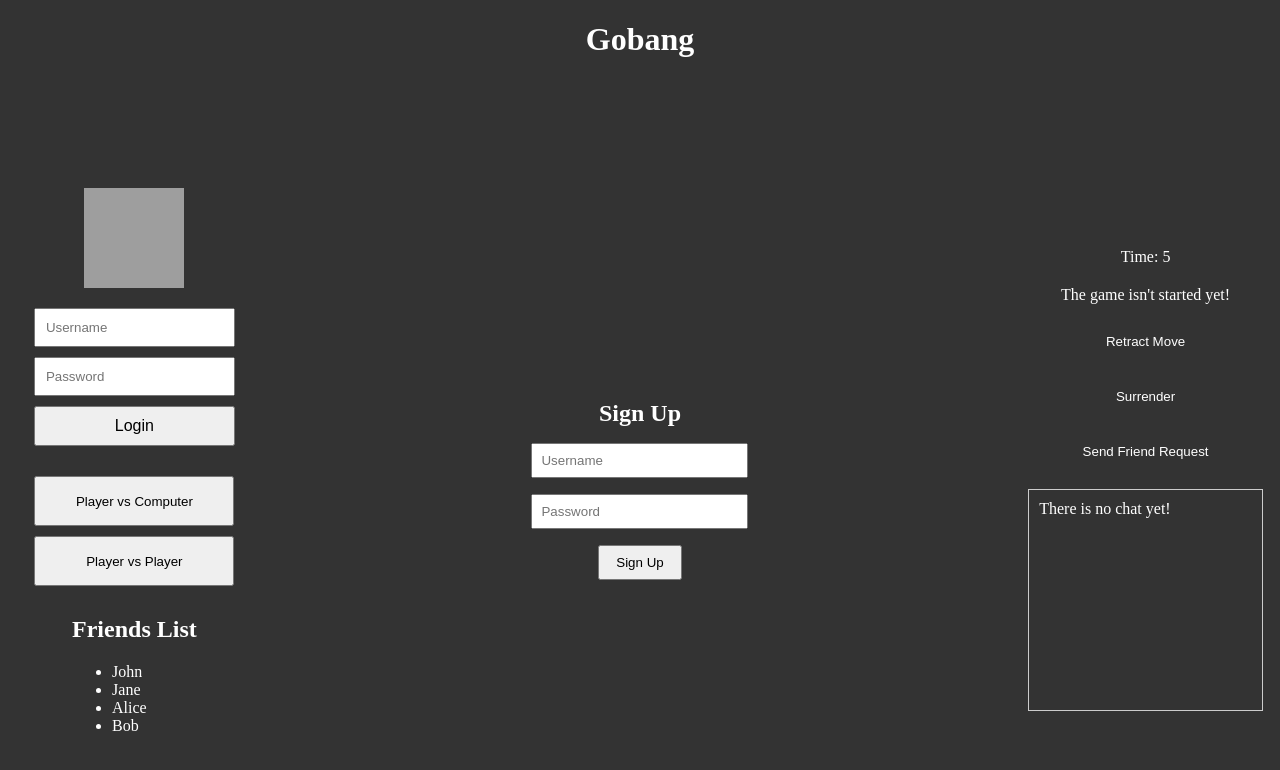
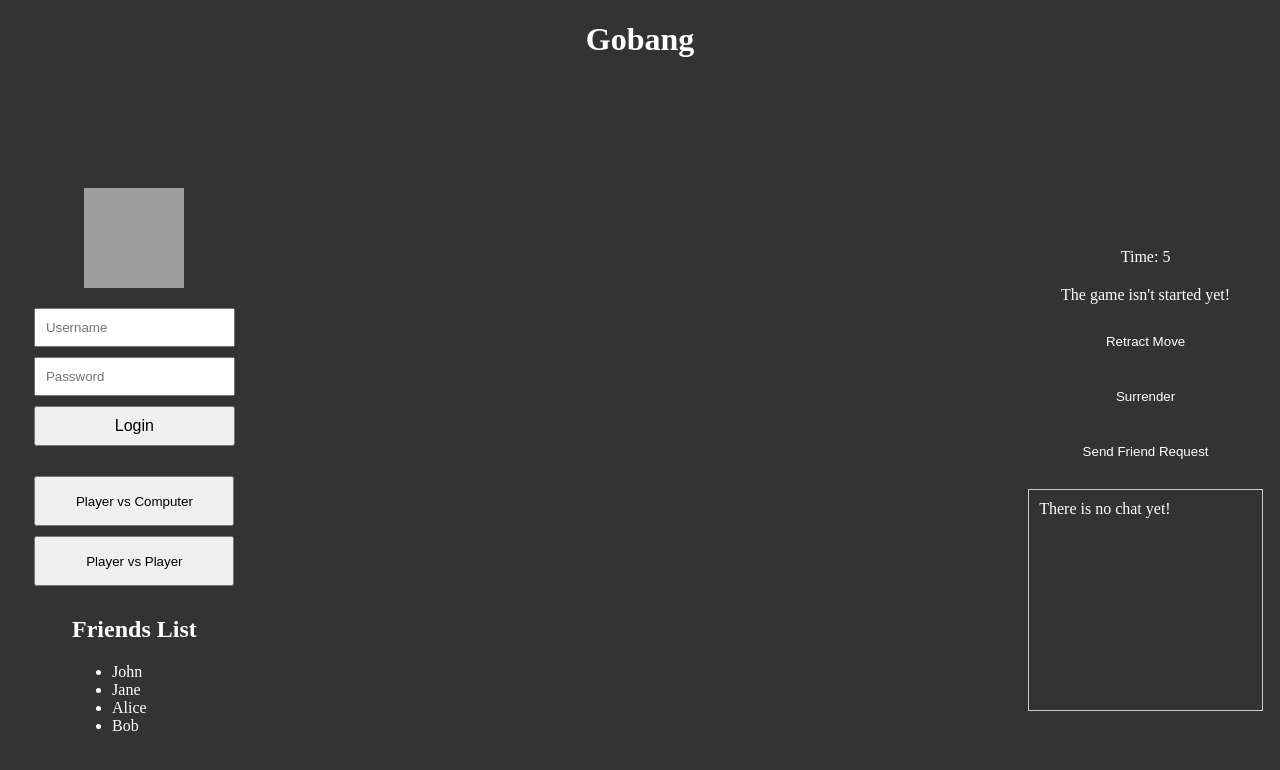
Before and after one commit to WaiSham/CSCI3100_GoBang, a React (Create React App) app in the folder csciproj/: page / in a window 1280 px wide. Shown: the top 770 px of the page. Built offline with nearby package versions, Linux system fonts and the light colour scheme; grey boxes are pictures that could not be loaded.

Commit message:
I have commented the error section

```diff
--- a/csciproj/src/App.jsx
+++ b/csciproj/src/App.jsx
@@ -28,6 +28,7 @@ export default function App() {
 
   //gamemode selection thingy
   const handleModeSelection = (mode) => {
+    //there may exist a problem that may cause this error (Rendered fewer hooks than expected. This may be caused by an accidental early return statement.)
     setShowSignupPage(false);
     setSelectedMode(mode);
   };
@@ -107,13 +108,13 @@ export default function App() {
         <GameModeSelection>
           <GameModeButton
             onClick={() => handleModeSelection("PvC")}
-            style={{ backgroundColor: selectedMode === "PvC" ? "PvC" : "" }}
+            style={{ backgroundColor: selectedMode === "PvC" ? "green" : "" }}
           >
             Player vs Computer
           </GameModeButton>
           <GameModeButton
             onClick={() => handleModeSelection("PvP")}
-            style={{ backgroundColor: selectedMode === "PvP" ? "PvP" : "" }}
+            style={{ backgroundColor: selectedMode === "PvP" ? "green" : "" }}
           >
             Player vs Player
           </GameModeButton>
@@ -134,9 +135,12 @@ export default function App() {
 
       <CenterColumn>
       {/* When I choose anything other than default state there is a bug. */}
-      {showSignupPage ? (
-          SignupForm()
-        ) : selectedMode === 'PvP' ? (
+      {
+      //faulty signup rendering logic
+      // showSignupPage ? (
+      //     SignupForm()
+      //   ) :
+        selectedMode === 'PvP' ? (
           <ChessContainer>
           <Checkerboard>
             {board.map((row, rowIndex) => {
```
